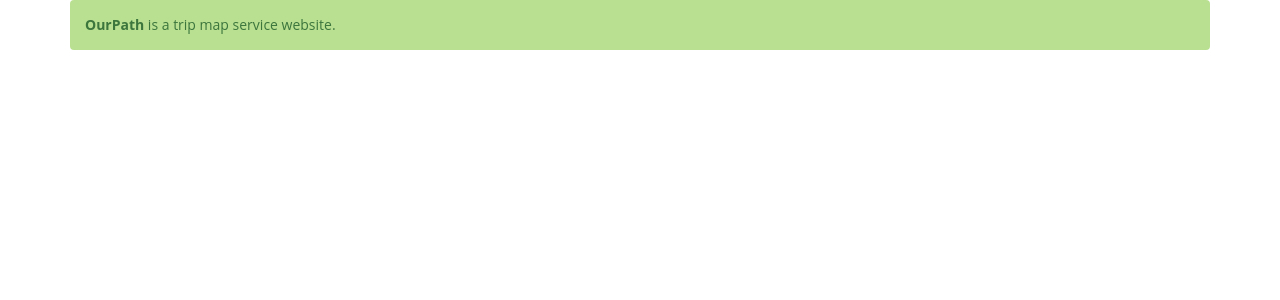
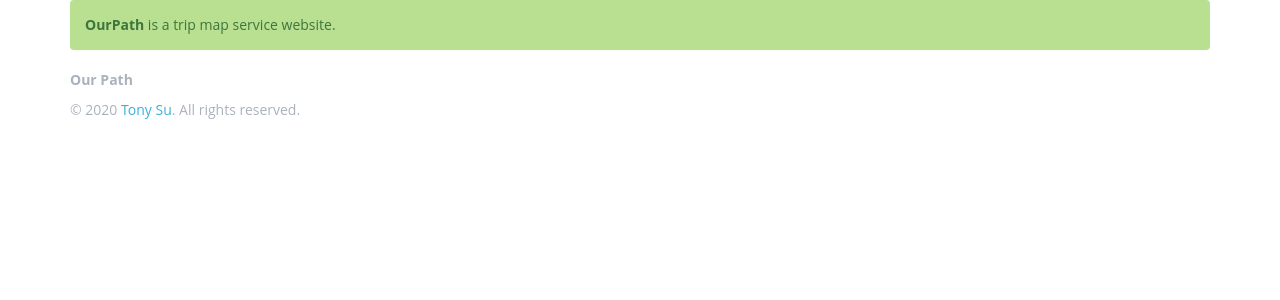
Before and after one commit to peitaosu/OurPath, a Django app: page / in a window 1280 px wide. Shown: the top 300 px of the page. Run offline with Django 3.2, Linux system fonts and the light colour scheme; some libraries are stand-ins or nearby versions.

Commit message:
add footer

```diff
--- /dev/null
+++ b/OurPath/OurPath/templates/footer.html
@@ -0,0 +1,10 @@
+<div class="row">
+    <div class="col-md-12">
+        <div class="footer-copyright clearfix">
+            <p>
+                <b>Our Path</b>
+            </p>
+            <p>© 2020 <a href="http://www.github.com/peitaosu" target="_blank">Tony Su</a>. All rights reserved.</p>
+        </div>
+    </div>
+</div>
--- a/OurPath/OurPath/templates/frame.html
+++ b/OurPath/OurPath/templates/frame.html
@@ -4,6 +4,7 @@
         <div class="container">
             {% block content %}
             {% endblock %}
+            {% include "footer.html" %}
         </div>
     </body>
 </html>
```
